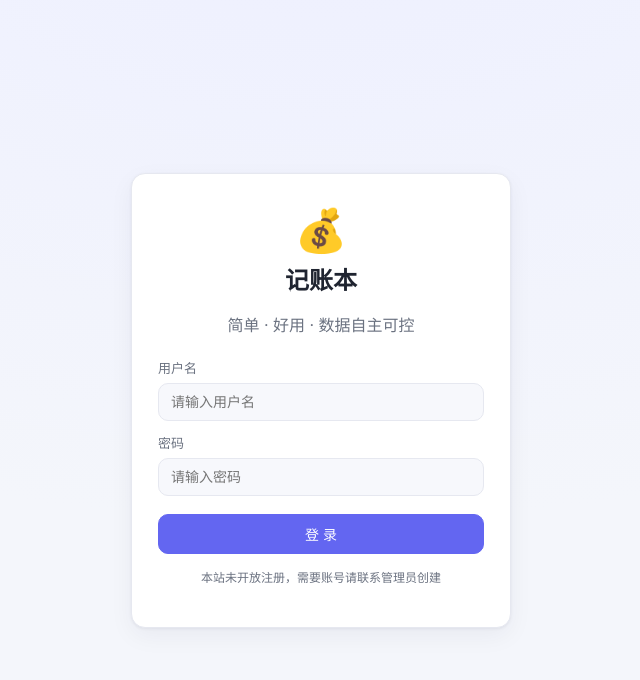
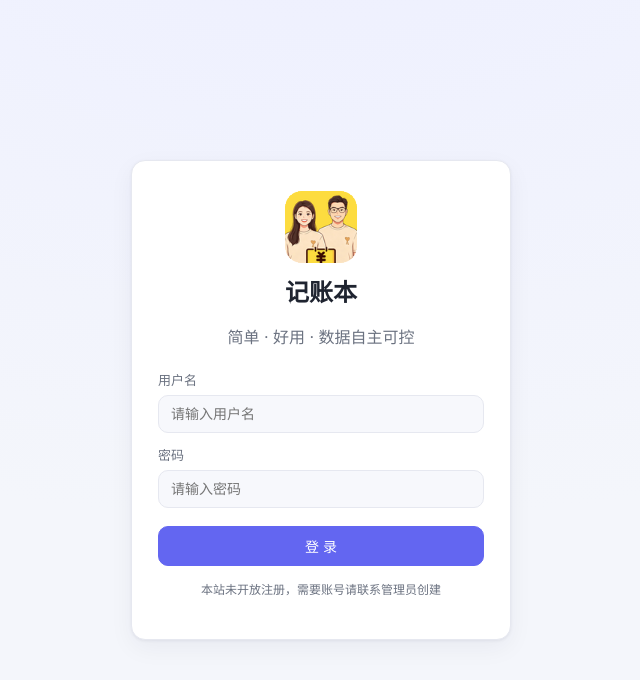
Before and after one commit to h223492759/jizhang, a Vue app in the folder web/: page /login in a window 1280 px wide. Shown: the top 680 px of the page, without its empty margins (319-959 px from the left). Built offline with nearby package versions, Linux system fonts and the light colour scheme; no server answers.

Commit message:
feat(web): 登录/关于/侧边栏 logo 由 💰 emoji 替换为 APP 圆角图标(logo.png)

```diff
--- a/web/src/components/Layout.vue
+++ b/web/src/components/Layout.vue
@@ -65,7 +65,7 @@ function logout() {
   <div class="shell" v-if="ready">
     <!-- 侧边栏（桌面） -->
     <aside class="side hide-mobile">
-      <div class="side-brand">💰 <span>记账本</span></div>
+      <div class="side-brand"><img class="brand-logo" src="/logo.png" alt="" /><span>记账本</span></div>
       <nav>
         <a v-for="n in nav" :key="n.name" :class="['nav-item', { active: route.name === n.name }]" @click="go(n.name)">
           <span class="ic">{{ n.icon }}</span>{{ n.label }}
@@ -100,7 +100,7 @@ function logout() {
       <!-- 移动端抽屉 -->
       <div v-if="menuOpen" class="drawer-mask" @click="menuOpen = false">
         <div class="drawer" @click.stop>
-          <div class="side-brand">💰 <span>记账本</span></div>
+          <div class="side-brand"><img class="brand-logo" src="/logo.png" alt="" /><span>记账本</span></div>
           <a v-for="n in nav" :key="n.name" :class="['nav-item', { active: route.name === n.name }]" @click="go(n.name)">
             <span class="ic">{{ n.icon }}</span>{{ n.label }}
           </a>
@@ -130,7 +130,8 @@ function logout() {
   border-right: 1px solid var(--border); padding: 18px 12px;
   display: flex; flex-direction: column; position: sticky; top: 0; height: 100vh;
 }
-.side-brand { font-size: 18px; font-weight: 800; padding: 6px 10px 18px; }
+.side-brand { font-size: 18px; font-weight: 800; padding: 6px 10px 18px; display: flex; align-items: center; gap: 8px; }
+.brand-logo { width: 26px; height: 26px; border-radius: 6px; }
 .nav-item {
   display: flex; align-items: center; gap: 10px; padding: 10px 12px;
   border-radius: 10px; cursor: pointer; color: var(--text-2); font-size: 14.5px; margin-bottom: 2px;
--- a/web/src/views/About.vue
+++ b/web/src/views/About.vue
@@ -33,7 +33,7 @@ import { toast } from "../toast.js";
     <h2 class="page-title">关于</h2>
 
     <div class="card block">
-      <div class="logo">💰</div>
+      <img class="logo" src="/logo.png" alt="记账本" />
       <div class="name">{{ meta.name }}</div>
       <div class="ver" @click="copyVersion" title="点击复制版本号">
         {{ loading ? "读取中…" : meta.version }}
@@ -58,7 +58,7 @@ import { toast } from "../toast.js";
 <style scoped>
 .about { max-width: 640px; }
 .block { padding: 22px; margin-bottom: 16px; text-align: center; }
-.logo { font-size: 44px; }
+.logo { font-size: 44px; width: 76px; height: 76px; border-radius: 17px; }
 .name { font-size: 20px; font-weight: 800; margin-top: 6px; }
 .ver {
   display: inline-flex; align-items: center; gap: 8px; margin-top: 10px;
--- a/web/src/views/Login.vue
+++ b/web/src/views/Login.vue
@@ -46,7 +46,7 @@ async function submit() {
   <div class="auth-wrap">
     <div class="auth-card card">
       <div class="brand">
-        <div class="logo">💰</div>
+        <img class="logo" src="/logo.png" alt="记账本" />
         <h1>记账本</h1>
         <p class="muted">简单 · 好用 · 数据自主可控</p>
       </div>
@@ -86,7 +86,7 @@ async function submit() {
 }
 .auth-card { width: 100%; max-width: 380px; padding: 30px 26px; }
 .brand { text-align: center; margin-bottom: 22px; }
-.logo { font-size: 42px; }
+.logo { font-size: 42px; width: 72px; height: 72px; border-radius: 16px; }
 .brand h1 { margin: 6px 0 2px; font-size: 24px; }
 .switch { text-align: center; margin-top: 16px; font-size: 14px; color: var(--text-2); }
 .switch a { color: var(--primary); cursor: pointer; }
```
Also changed, not shown: web/public/logo.png (added).
